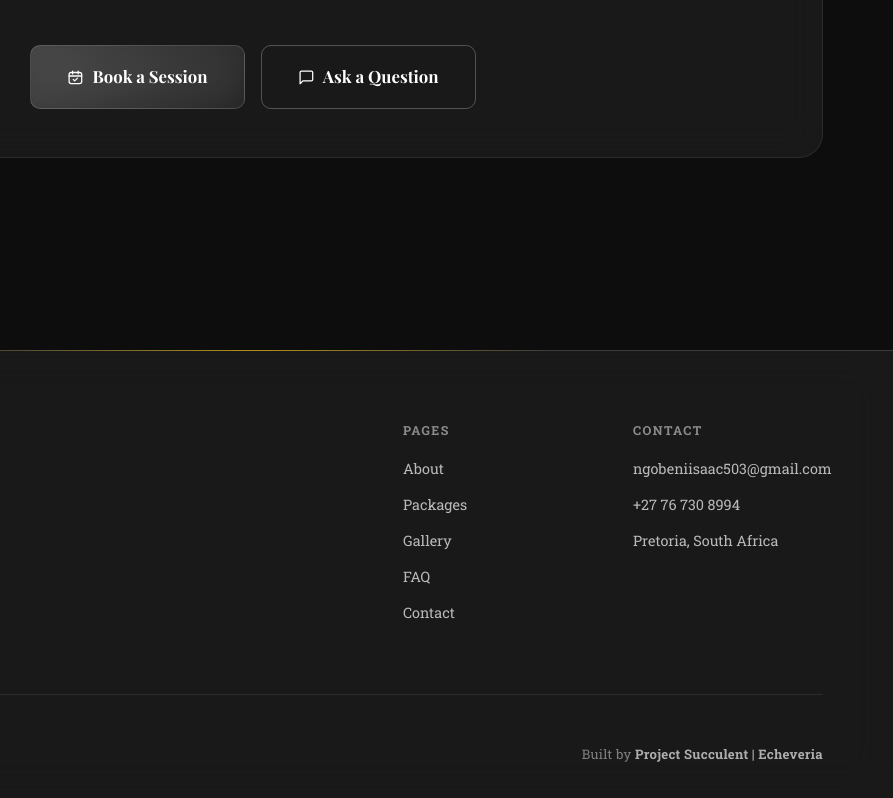
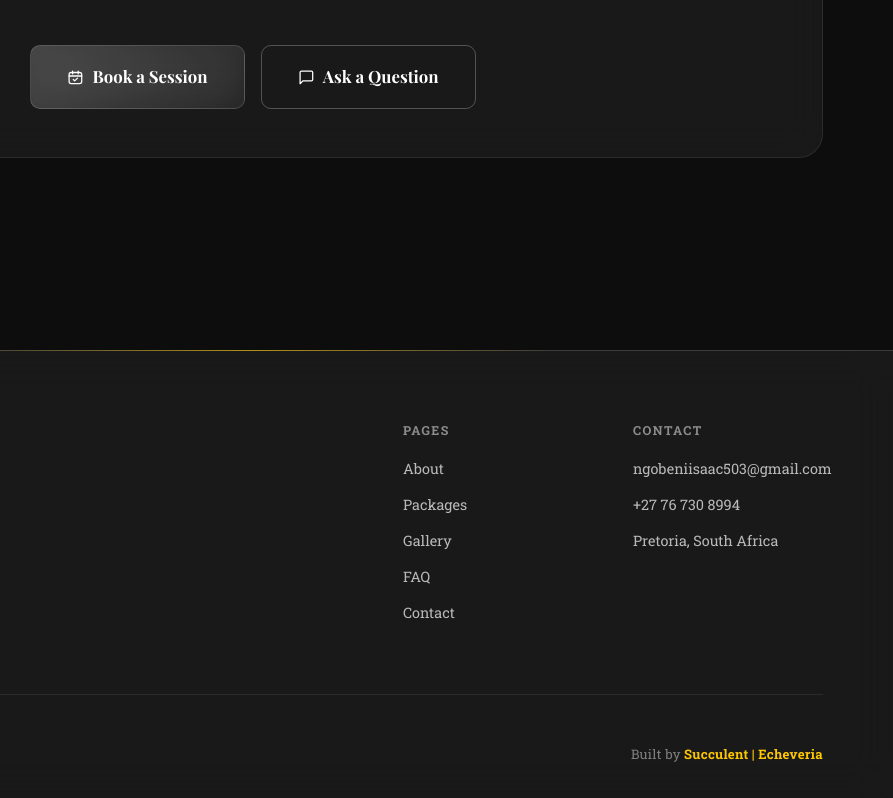
Before and after one commit to josemaphanga00/isaac-media_v2, a plain HTML site: page index.html in a window 1280 px wide. Shown: the part 7230-8028 px from the top of the page, 387-1280 px from the left. Drawn offline with nearby package versions, Linux system fonts and the light colour scheme.

Commit message:
project succu change

```diff
--- a/index.html
+++ b/index.html
@@ -390,7 +390,7 @@
 
       <div class="footer-bottom">
         <p>© 2026 Isaac Media. All rights reserved.</p>
-        <p>Built by <strong>Project Succulent | Echeveria</strong></p>
+        <p>Built by <strong><a href="https://josemaphanga00.github.io/Project_Succulent/" target="_blank" rel="noopener noreferrer">Succulent | Echeveria</a></strong></p>
       </div>
     </div>
   </footer>
```
Also changed, not shown: 1 other file.
